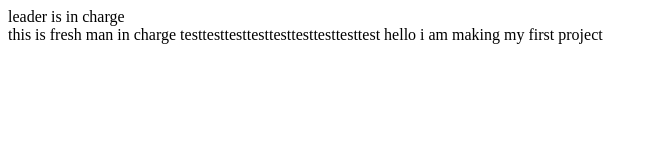
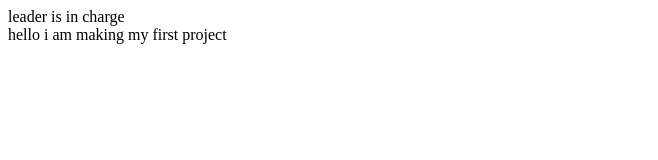
Before and after one commit to Clt689/company-project, a plain HTML site: page index.html in a window 1280 px wide. Shown: the whole page, without its empty margins (0-658 px from the left). Drawn offline with Linux system fonts and the light colour scheme.

Commit message:
Update index.html

```diff
--- a/index.html
+++ b/index.html
@@ -11,8 +11,6 @@
     </nav>
 
     <main>
-      this is fresh man in charge
-      testtesttesttesttesttesttesttesttest
       hello
       i am making my first project
     </main>
```
